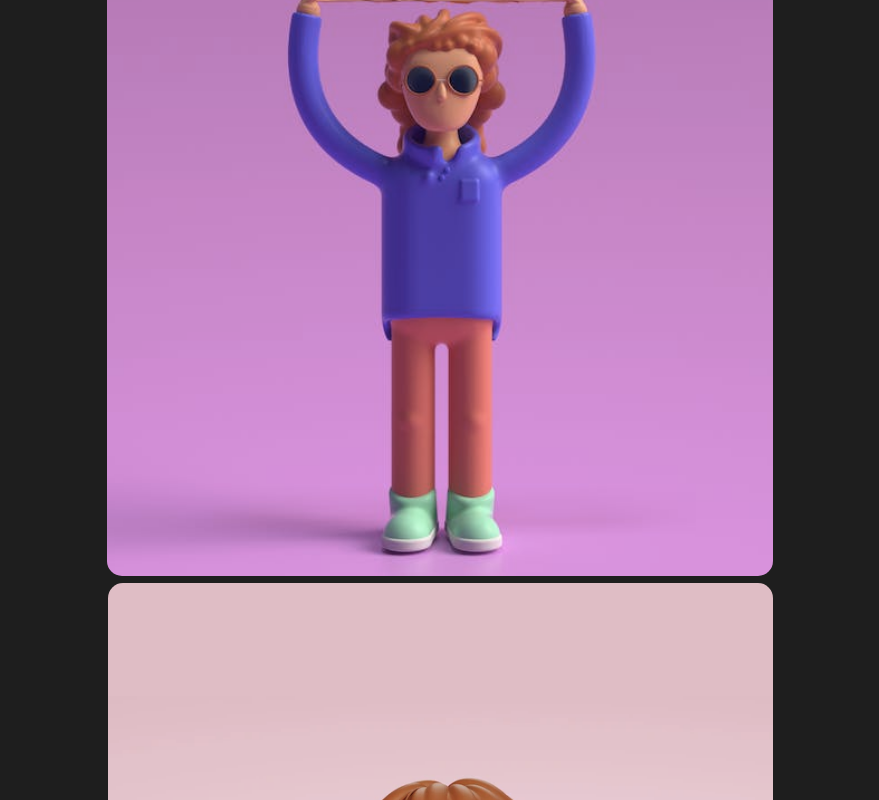
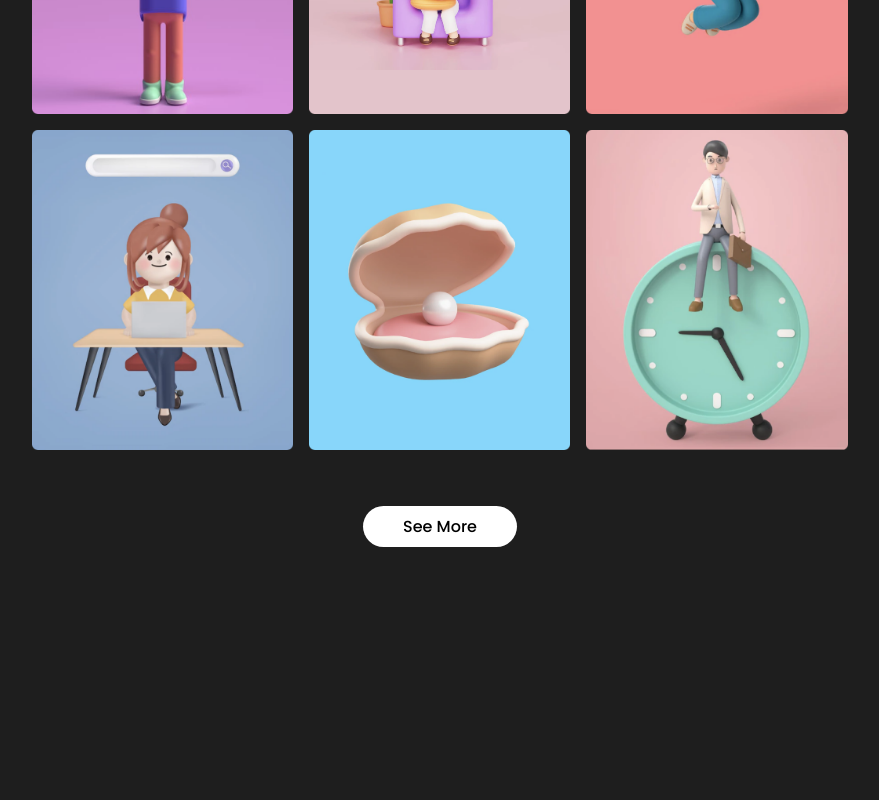
Before and after one commit to gaganachiranjitha99/My_portfolio_React-Js, a React (Create React App) app in the folder my_portfolio/: page / in a window 1280 px wide. Shown: the part 1900-2700 px from the top of the page, without its empty margins (200-1079 px from the left). After the commit the page ends 2495 px from the top, so only its background shows below. Built offline with nearby package versions, Linux system fonts and the light colour scheme.

Commit message:
works section done with response

```diff
--- a/my_portfolio/src/components/Works/works.css
+++ b/my_portfolio/src/components/Works/works.css
@@ -24,5 +24,43 @@ font-size: 3rem;
 
     font-weight: 300;
     font-size: 1rem;
+    max-width: 45rem ;
 
 }
+
+
+.worksImgs{
+
+    display: flex;
+    align-items: center;
+    justify-content: center;
+    flex-wrap: wrap;
+    width: 100vw;
+    max-width: 65rem;
+
+}
+
+.worksImg{
+
+    object-fit: cover;
+    height: 20rem;
+    margin: 0.5rem;
+
+}
+.worksbtn{
+    margin: 3rem 0;
+    padding: 0.5rem 2.5rem;
+    border: none;
+    border-radius: 2rem;
+    background-color: white;
+    font-size: 1rem;
+
+}
+
+@media screen and (max-width:585px)
+{
+ .worksImg{
+
+    height: 48vw;
+ }
+}
--- a/my_portfolio/src/components/Works/works.js
+++ b/my_portfolio/src/components/Works/works.js
@@ -10,7 +10,7 @@ import portfolio6 from '../../assets/portfolio-6.png';
 const Works = () => {
   return (
     <section id="works">
-        <h2 className="worksTitle">My Portfolio</h2>
+        <h2 className="worksTitle">My Projects</h2>
         <span className='worksDesc'>I'm an enthusiastic and highly skilled software developer with a deep passion for creating elegant and efficient solutions. With Java,Spring Boot,Python,React Js,Node Js and Flutter, I've had the privilege of working on a diverse range of projects, gaining expertise in various technologies, and delivering high-quality software solutions.</span>
 <div className="worksImgs">
 
@@ -22,6 +22,8 @@ const Works = () => {
     <img src={portfolio6} alt="" className='worksImg' />
 </div>
 
+<button className="worksbtn">See More</button>
+
     </section>
   )
 }
```
